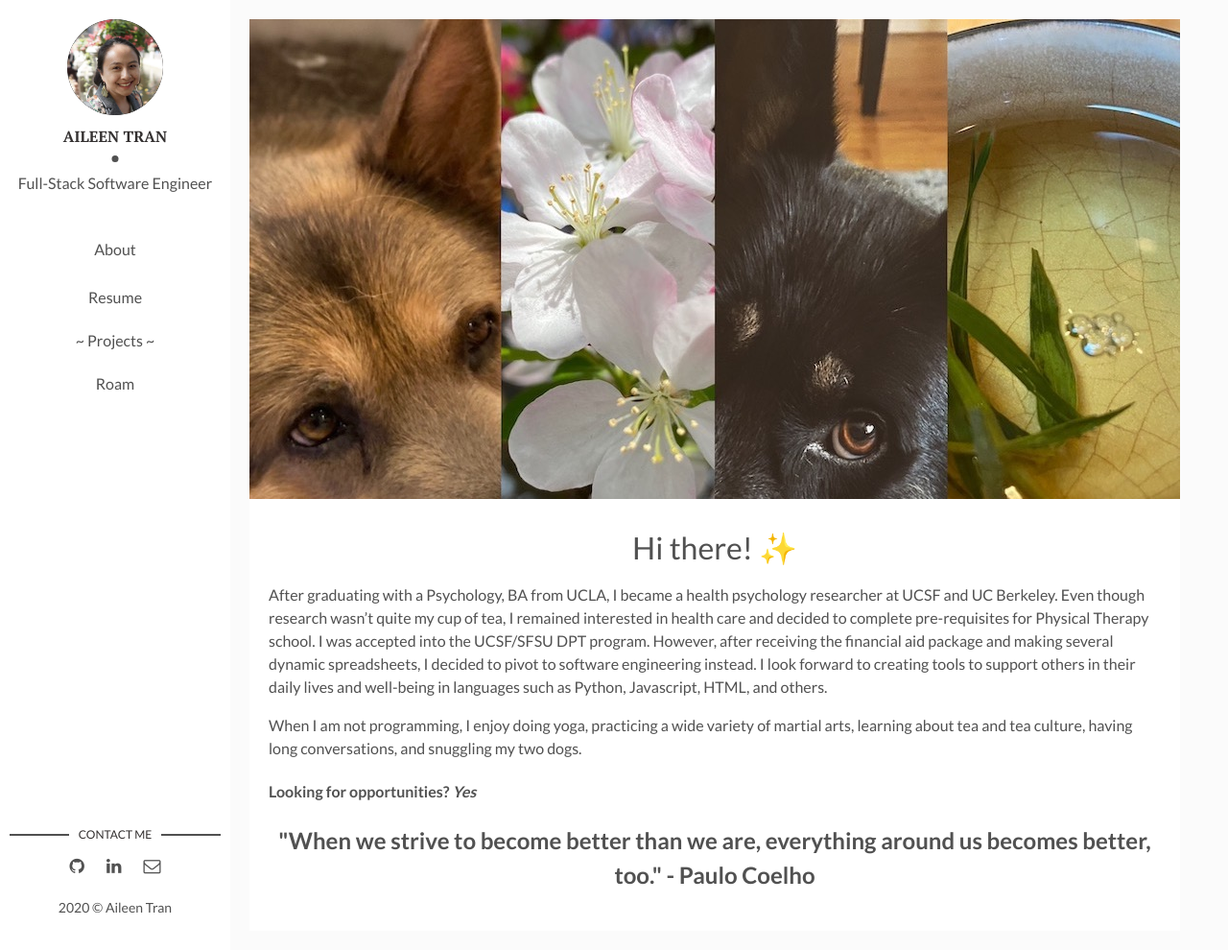
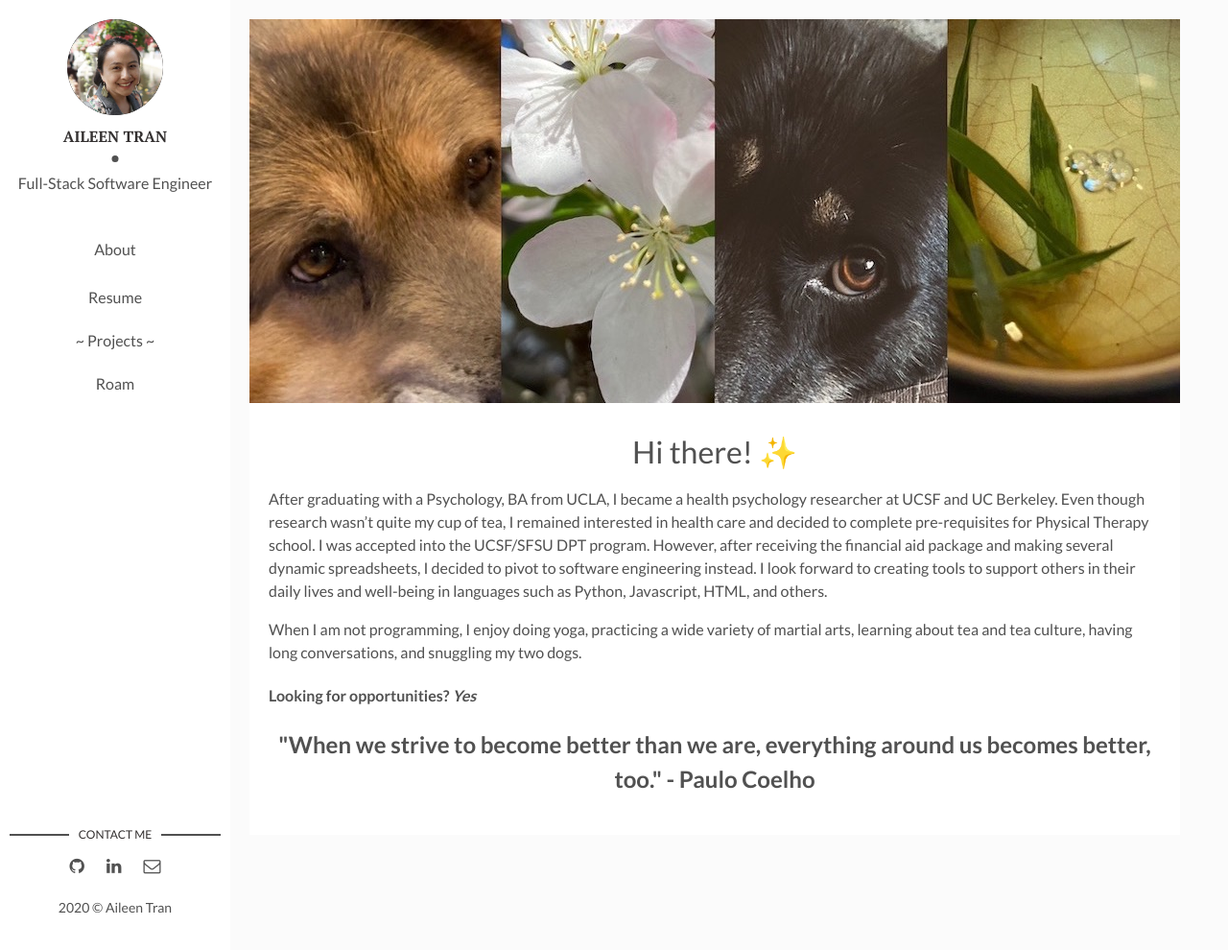
Before and after one commit to aileentran/aileentran.github.io, a Jekyll site: the page built from index.md, in a window 1280 px wide and 990 px high. Shown: the whole window at 96% size. Built offline with Jekyll 4.4.1, drawn with Linux system fonts in a browser that asks for light colours; the list of posts is cut into pages by our own code.

Commit message:
Adjusting landing photo and post imgs

```diff
--- a/assets/css/main.css
+++ b/assets/css/main.css
@@ -1247,7 +1247,7 @@ a.newer-posts:hover {
   position: relative;
   padding: 0;
   margin: 0;
-  max-height: 500px;
+  max-height: 400px;
   background-color: #fafafa;
   overflow: hidden;
 }
--- a/index.md
+++ b/index.md
@@ -3,7 +3,7 @@
 # To modify the layout, see https://jekyllrb.com/docs/themes/#overriding-theme-defaults
 
 layout: post
-img: mycollage2.jpg
+img: mycollage2-1.jpg
 title: Hi there! ✨
 ---
 After graduating with a Psychology, BA from UCLA, I became a health psychology researcher at UCSF and UC Berkeley. Even though research wasn't quite my cup of tea, I remained interested in health care and decided to complete pre-requisites for Physical Therapy school. I was accepted into the UCSF/SFSU DPT program. However, after receiving the financial aid package and making several dynamic spreadsheets, I decided to pivot to software engineering instead. I look forward to creating tools to support others in their daily lives and well-being in languages such as Python, Javascript, HTML, and others.
```
Also changed, not shown: assets/img/mycollage2-1.jpg (added), assets/img/mycollage2-2.jpg (added).
